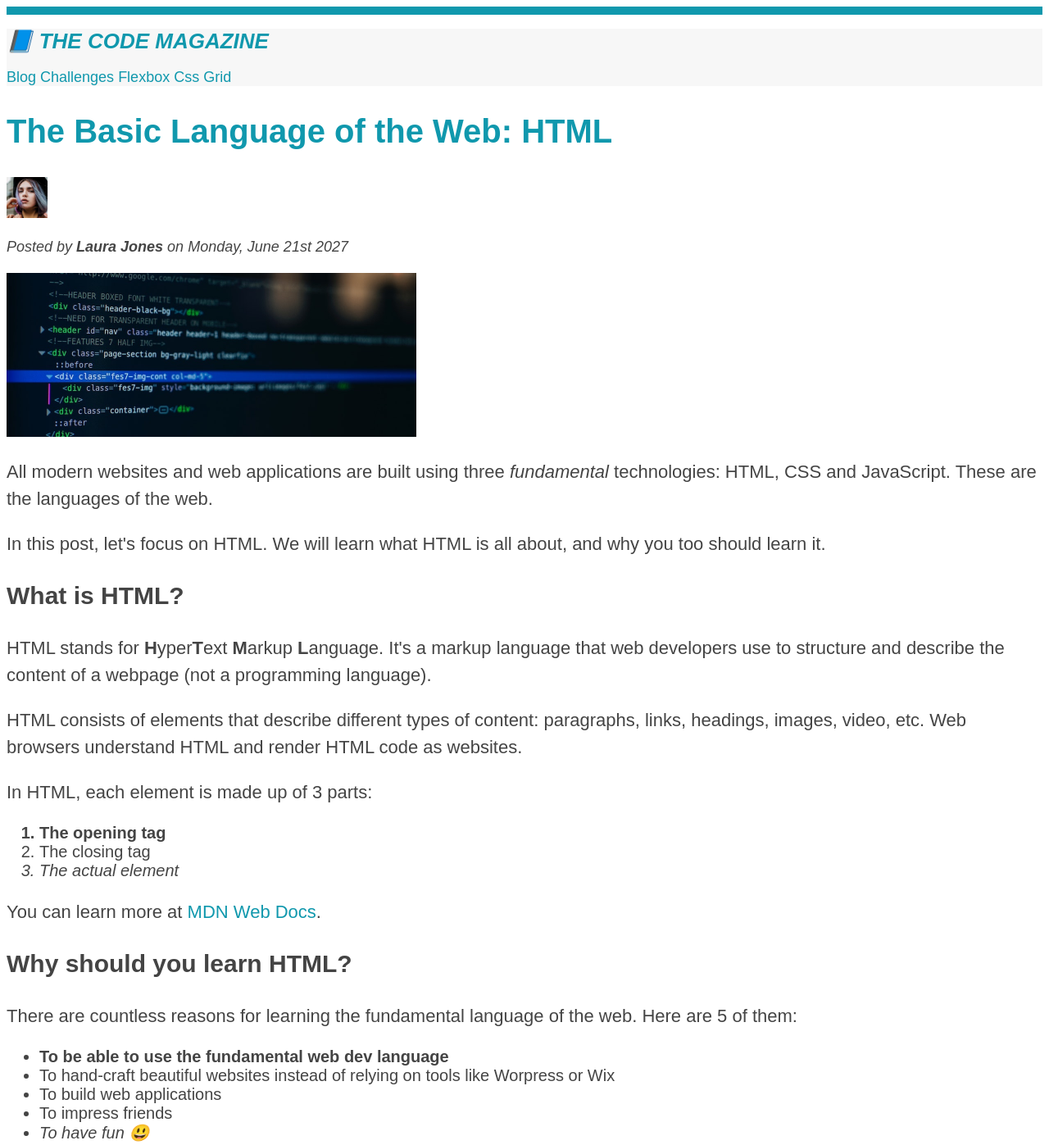
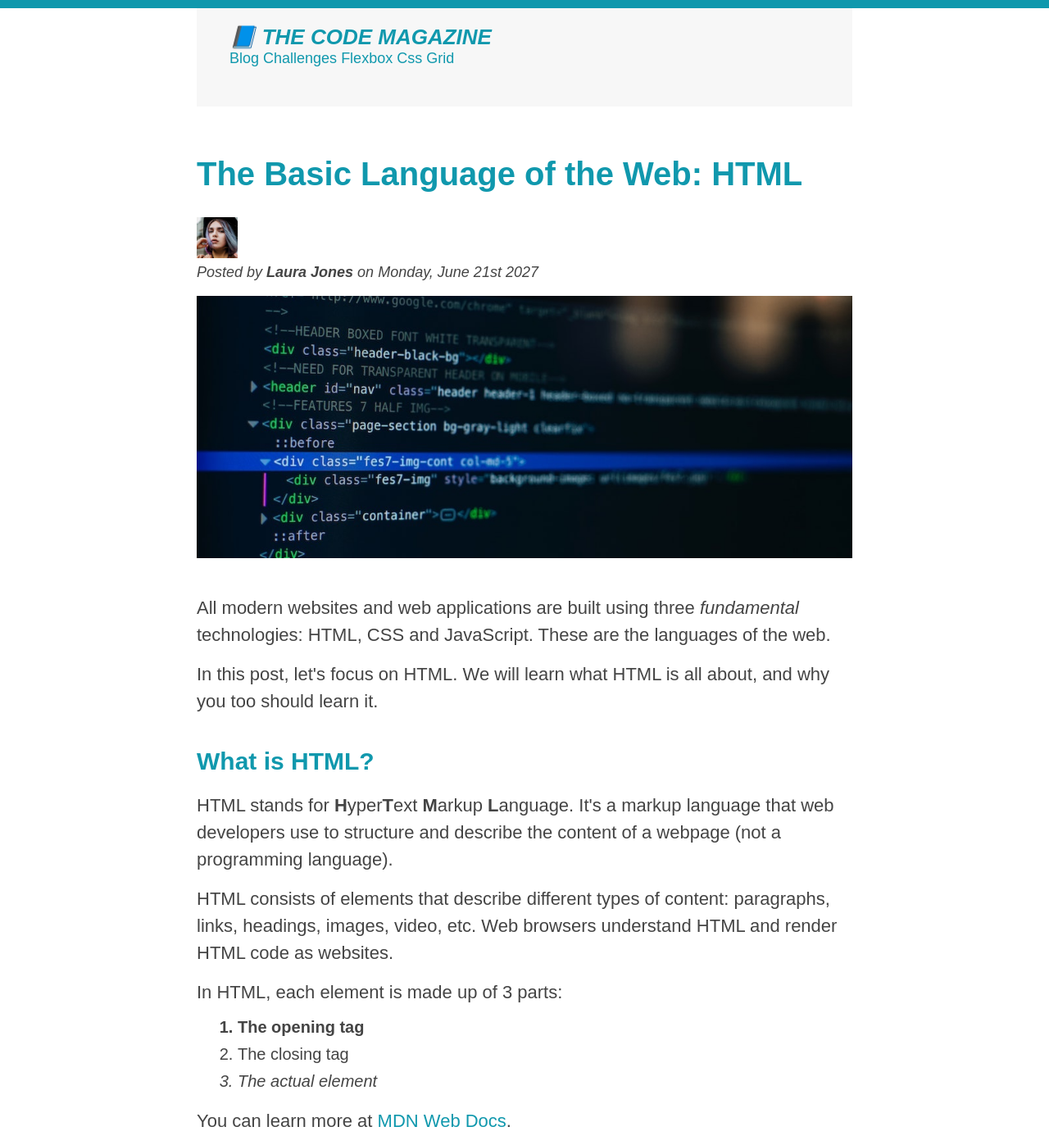
Before and after one commit to Sorracha-A/HTML-CSS-Practice, a plain HTML site: page 03-CSS-Fundamentals/index.html in a window 1280 px wide. Shown: the top 1397 px of the page at 82% size. Drawn offline with Linux system fonts and the light colour scheme.

Commit message:
add padding, margin, height and width

```diff
--- a/03-CSS-Fundamentals/index.html
+++ b/03-CSS-Fundamentals/index.html
@@ -15,7 +15,7 @@
     <h5>The Basic Language of the Web: HTML</h5>
     <h6>The Basic Language of the Web: HTML</h6>
     -->
-
+    <div class="container">
       <header class="main-header">
         <h1>📘 The Code Magazine</h1>
 
@@ -26,10 +26,9 @@
           <a href="#">Flexbox</a>
           <a href="#">Css Grid</a>
         </nav>
-
       </header>
       <article>
-      <header>
+        <header class="post-header">
           <h2>The Basic Language of the Web: HTML</h2>
           <img
             src="img/laura-jones.jpg"
@@ -47,6 +46,7 @@
             alt="HTML code on a screen"
             width="500"
             height="200"
+            class="post-img"
           />
         </header>
 
@@ -58,8 +58,8 @@
         </p>
 
         <p>
-        In this post, let's focus on HTML. We will learn what HTML is all about,
-        and why you too should learn it.
+          In this post, let's focus on HTML. We will learn what HTML is all
+          about, and why you too should learn it.
         </p>
 
         <h3>What is HTML?</h3>
@@ -71,8 +71,8 @@
         </p>
         <p>
           HTML consists of elements that describe different types of content:
-        paragraphs, links, headings, images, video, etc. Web browsers understand
-        HTML and render HTML code as websites.
+          paragraphs, links, headings, images, video, etc. Web browsers
+          understand HTML and render HTML code as websites.
         </p>
         <p>In HTML, each element is made up of 3 parts:</p>
 
@@ -92,11 +92,13 @@
         </p>
         <h3>Why should you learn HTML?</h3>
         <p>
-        There are countless reasons for learning the fundamental language of the
-        web. Here are 5 of them:
+          There are countless reasons for learning the fundamental language of
+          the web. Here are 5 of them:
         </p>
         <ul>
-        <li class="first-li">To be able to use the fundamental web dev language</li>
+          <li class="first-li">
+            To be able to use the fundamental web dev language
+          </li>
           <li>
             To hand-craft beautiful websites instead of relying on tools like
             Worpress or Wix
@@ -114,7 +116,7 @@
         <ul class="related">
           <li>
             <img
-            src="/img/related-1.jpg"
+              src="/03-CSS-Fundamentals/img/related-1.jpg"
               alt="picture of a man coding"
               width="75"
               height="75"
@@ -126,7 +128,7 @@
 
           <li>
             <img
-            src="/img/related-2.jpg"
+              src="/03-CSS-Fundamentals/img/related-2.jpg"
               alt="picture of thunder"
               width="75"
               height="75"
@@ -137,7 +139,7 @@
 
           <li>
             <img
-            src="/img/related-3.jpg"
+              src="/03-CSS-Fundamentals/img/related-3.jpg"
               alt="code on a screen"
               width="75"
               height="75"
@@ -151,5 +153,6 @@
       <footer>
         <p id="copyright">Copyright &copy; 2027 by The Code Magazine</p>
       </footer>
+    </div>
   </body>
 </html>
--- a/03-CSS-Fundamentals/style.css
+++ b/03-CSS-Fundamentals/style.css
@@ -1,6 +1,9 @@
-/* * {
-  border-top: 10px solid #1098ad;
-} */
+* {
+  /* border-top: 10px solid #1098ad; */
+  margin: 0;
+  padding: 0;
+
+}
 
 body{
   color: #444;
@@ -9,10 +12,42 @@ body{
   border-top: 10px solid #1098ad;
 }
 
+.main-header {
+  font-family: sans-serif;
+  background-color: #f7f7f7;
+  /* padding: 20px;
+  padding-left: 40;
+  padding-right: 40; */
+  padding: 20px 40px;
+  margin-bottom: 60px ;
+  height: 80px;
+}
+
+nav {
+  font-size: 18px;
+}
+
+article {
+  margin-bottom: 60px;
+}
+
+
+.post-header {
+  margin-bottom: 40px;
+}
+aside {
+  background-color: #f7f7f7;
+  border-top: 5px solid #1098ad;
+  border-bottom: 5px solid #1098ad;
+  padding: 50px 0;
+  width: 500px;
+}
+
 h1,
 h2,
-h3 li {
+h3 {
   color: #1098ad;
+
 }
 
 h1 {
@@ -24,10 +59,13 @@ h1 {
 
 h2 {
   font-size: 40px;
+  margin-bottom: 30px
 }
 
 h3 {
   font-size: 30px;
+   margin-bottom: 20px;
+   margin-top: 40px;
 }
 
 h4 {
@@ -39,10 +77,19 @@ h4 {
 p {
   font-size: 22px;
   line-height: 1.5;
+  margin-bottom: 15px;
+}
+ul,ol{
+  margin-left: 50px;
+  margin-bottom: 20px
 }
 
 li {
   font-size: 20px;
+  margin-bottom: 10px;
+}
+li:last-child{
+  margin-bottom: 0;
 }
 
 /* footer p {
@@ -75,15 +122,7 @@ li {
   list-style: none;
 }
 
-.main-header {
-  background-color: #f7f7f7;
-}
 
-aside {
-  background-color: #f7f7f7;
-  border-top: 5px solid #1098ad;
-  border-bottom: 5px solid #1098ad;
-}
 
 /* body{
   background-color: orangered;
@@ -132,10 +171,18 @@ a:active{
   font-style: italic;
 }
 
+.post-img{
+  width: 100%;
+  height: auto;
+}
+
 /* nav p {
   font-size: 18px;
 } */
 
-nav {
-  font-size: 18px;
+.container{
+  width: 800px;
+  /* margin-left: auto;
+  margin-right: auto; */
+  margin: 0 auto;
 }
```
Lines whose indentation alone changed are shown as unchanged.
